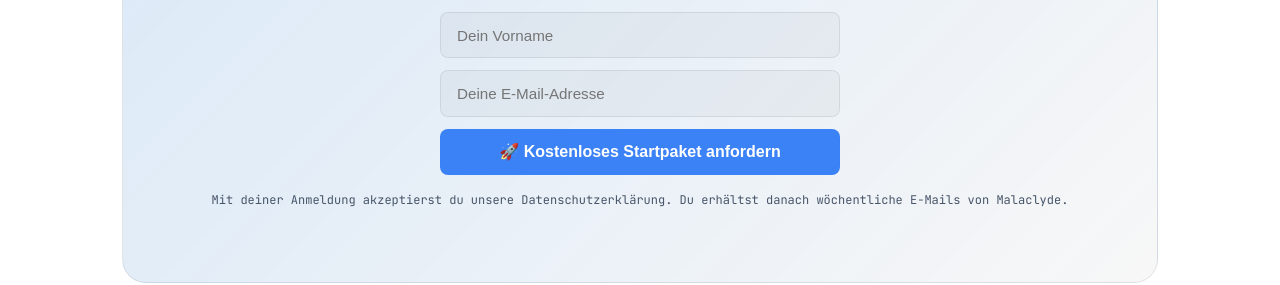
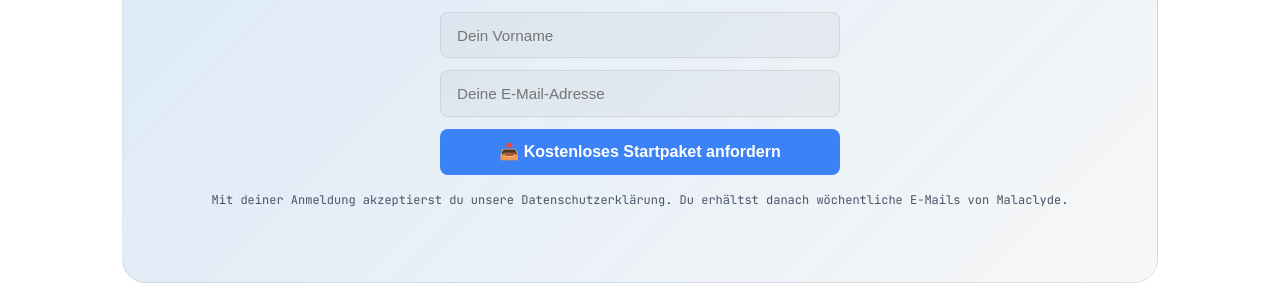
Before and after one commit to Malaclyde/affiliates, a Next.js app: page /subscribe in a window 1280 px wide. Shown: the part 1580-1865 px from the top of the page. Built offline with nearby package versions, Linux system fonts and the light colour scheme.

Commit message:
fix: resolve build error in subscribe page (merge conflict residue) + update sitemap (50 URLs)

```diff
--- a/src/app/subscribe/page.tsx
+++ b/src/app/subscribe/page.tsx
@@ -10,7 +10,6 @@ export const metadata: Metadata = {
 export default function SubscribePage() {
   return (
     <main>
-      {/* Hero Section */}
       <section
         style={{
           textAlign: 'center',
@@ -49,7 +48,6 @@ export default function SubscribePage() {
         </p>
       </section>
 
-      {/* Value Props */}
       <section
         style={{
           display: 'grid',
@@ -83,7 +81,6 @@ export default function SubscribePage() {
         ))}
       </section>
 
-      {/* Lead Magnet Preview */}
       <section
         style={{
           padding: '2.5rem 2rem',
@@ -131,7 +128,6 @@ export default function SubscribePage() {
         </div>
       </section>
 
-      {/* Signup Form */}
       <section
         id="subscribe-form"
         style={{
@@ -163,13 +159,9 @@ export default function SubscribePage() {
             margin: '0 auto',
           }}
         >
-          {/* Honeypot to prevent spam */}
           <input type="text" name="_honey" style={{ display: 'none' }} />
-          {/* Disable captcha */}
           <input type="hidden" name="_captcha" value="false" />
-          {/* Redirect after success */}
           <input type="hidden" name="_next" value="https://affiliates.malaclyde.com/subscribe/thank-you" />
-          {/* Subject line for email notification */}
           <input type="hidden" name="_subject" value="Neue Newsletter-Anmeldung von affiliates.malaclyde.com!" />
 
           <input
@@ -218,7 +210,7 @@ export default function SubscribePage() {
               width: '100%',
             }}
           >
-            🚀 Kostenloses Startpaket anfordern
+            📥 Kostenloses Startpaket anfordern
           </button>
         </form>
 
@@ -231,7 +223,6 @@ export default function SubscribePage() {
         </p>
       </section>
 
-      {/* What You Get Next */}
       <section
         style={{
           padding: '2rem',
@@ -265,7 +256,6 @@ export default function SubscribePage() {
         </div>
       </section>
 
-      {/* Back to Home */}
       <div style={{ textAlign: 'center', marginBottom: '2rem' }}>
         <Link
           href="/"
```
Also changed, not shown: 1 other file (tests, documents, lock files or other folders).
